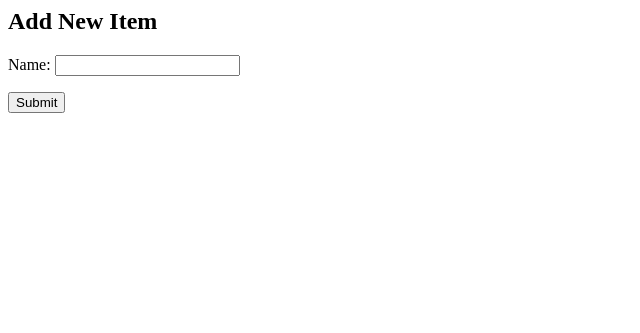
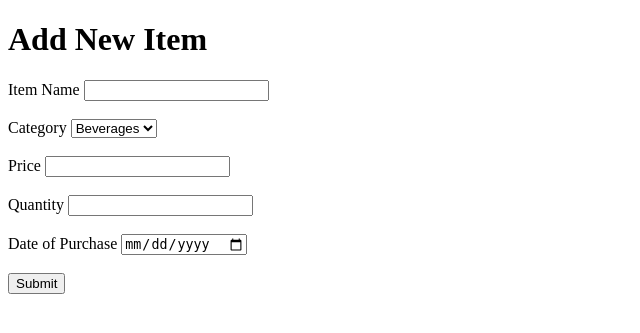
Before and after one commit to skristimorris/grocery-spending_skmorris, a Flask app: page /additem in a window 1280 px wide. Shown: the top 333 px of the page, without its empty margins (0-640 px from the left). Run offline with Flask 2, Linux system fonts and the light colour scheme.

Commit message:
created input form for new item

```diff
--- a/templates/add_item.html
+++ b/templates/add_item.html
@@ -1,13 +1,30 @@
-<doctype html="">
+<!doctype html>
+<html>
     <title>Add New Item</title>
-    <h2>Add New Item</h2>
-
-       <form method="post" action="forms.py">
-        <d1>
-            <label for="name">Name:</label>
-            <input type="text" id="name" name="name"/input>
-        </d1>
-        <p><input type="submit" value="Submit"/input>
-        </p>
-    </form>
-</doctype>
+    <h1>Add New Item</h1>
+    <body
+        <form method = "POST">
+            <label for="name">Item Name</label>
+            <input type="text" name="name"</input><br><br>
+            <label for="category">Category</label>
+            <select name="category"
+                <option value="Bakery">Bakery</option>
+                <option value="Beverages">Beverages</option>
+                <option value="Candy">Candy</option>
+                <option value="Dairy">Dairy</option>
+                <option value="Deli">Deli</option>
+                <option value="Frozen">Frozen</option>
+                <option value="Meat">Meat</option>
+                <option value="Produce">Produce</option>
+                <option value="Snacks">Snacks</option>
+            </select><br><br>
+            <label for="price">Price</label>
+            <input type="number" min="0.00" step="0.01" name="price"</input><br><br>
+            <label for="quantity">Quantity</label>
+            <input type="number" name="quantity"</input><br><br>
+            <label for="date">Date of Purchase</label>
+            <input type="date" name="date"</input><br><br>
+            <input type="submit" value="Submit"/input>
+        </form>
+</body>
+</html>
```
